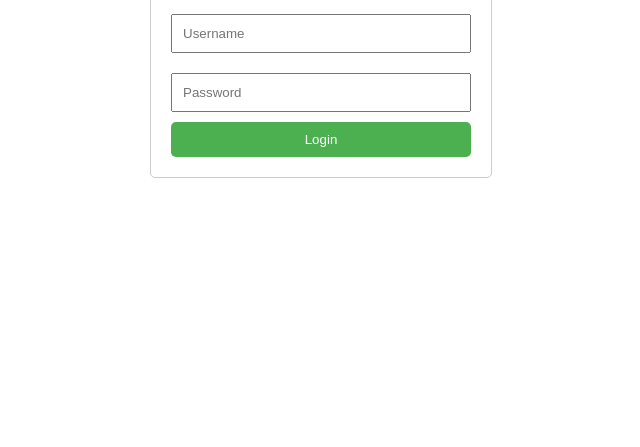
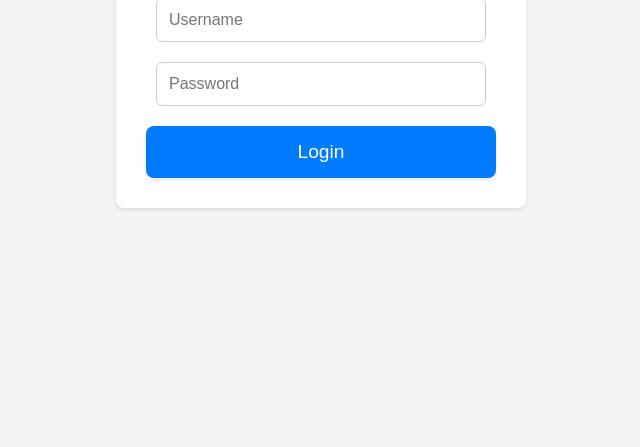
Before and after one commit to Umang-USS-53/invoice-creator, a plain HTML site: page login.html in a window 1280 px wide. Shown: the part 353-800 px from the top of the page, without its empty margins (319-959 px from the left). Drawn offline with Linux system fonts and the light colour scheme.

Commit message:
Update login.html

```diff
--- a/login.html
+++ b/login.html
@@ -5,7 +5,8 @@
     <meta name="viewport" content="width=device-width, initial-scale=1.0">
     <style>
         body {
-            font-family: sans-serif;
+            font-family: 'Segoe UI', Tahoma, Geneva, Verdana, sans-serif;
+            background-color: #f4f4f4;
             display: flex;
             justify-content: center;
             align-items: center;
@@ -14,32 +15,55 @@
         }
 
         #login-container {
-            border: 1px solid #ccc;
-            padding: 20px;
-            border-radius: 5px;
-            width: 300px;
+            background-color: #fff;
+            padding: 30px;
+            border-radius: 8px;
+            box-shadow: 0 2px 4px rgba(0, 0, 0, 0.1);
+            width: 350px; /* Slightly wider container */
+            text-align: center;
+        }
+
+        h2 {
+            color: #333;
+            margin-bottom: 30px;
         }
 
         input {
-            width: 100%;
-            padding: 10px;
-            margin: 10px 0;
+            width: calc(100% - 20px); /* Adjust for padding */
+            padding: 12px;
+            margin-bottom: 20px;
+            border: 1px solid #ccc;
+            border-radius: 6px;
             box-sizing: border-box;
+            font-size: 1rem;
         }
 
         button {
+            background-color: #007bff; /* Primary blue color */
+            color: white;
+            font-size: 1.2rem;
+            padding: 15px 30px;
+            border: none;
+            border-radius: 8px;
+            cursor: pointer;
+            transition: background-color 0.3s ease;
             width: 100%;
-            padding: 10px;
-            background-color: #4CAF50;
-            color: white;
-            border: none;
-            border-radius: 5px;
-            cursor: pointer;
+            box-shadow: 0 2px 4px rgba(0, 0, 0, 0.1);
+        }
+
+        button:hover {
+            background-color: #0056b3; /* Darker shade on hover */
+        }
+
+        button:focus {
+            outline: none;
+            box-shadow: 0 0 0 3px rgba(0, 123, 255, 0.5); /* Add focus ring */
         }
 
         .error-message {
-            color: red;
-            margin-top: 10px;
+            color: #dc3545; /* Error red color */
+            margin-top: 15px;
+            font-size: 0.9rem;
         }
     </style>
 </head>
@@ -60,8 +84,7 @@
 
             // Hardcoded username and password
             if (username === "hksons" && password === "hksons2025") { // Replace with your credentials
-                window.location.href = 'index.html?loggedIn=true'; // Add parameter here
-                    window.location.href = 'buttons.html?loggedIn=true'; // Redirect to buttons.html
+                window.location.href = 'buttons.html?loggedIn=true'; // Redirect to buttons.html
             } else {
                 errorMessage.textContent = "Invalid username or password.";
                 errorMessage.style.display = 'block';
```
